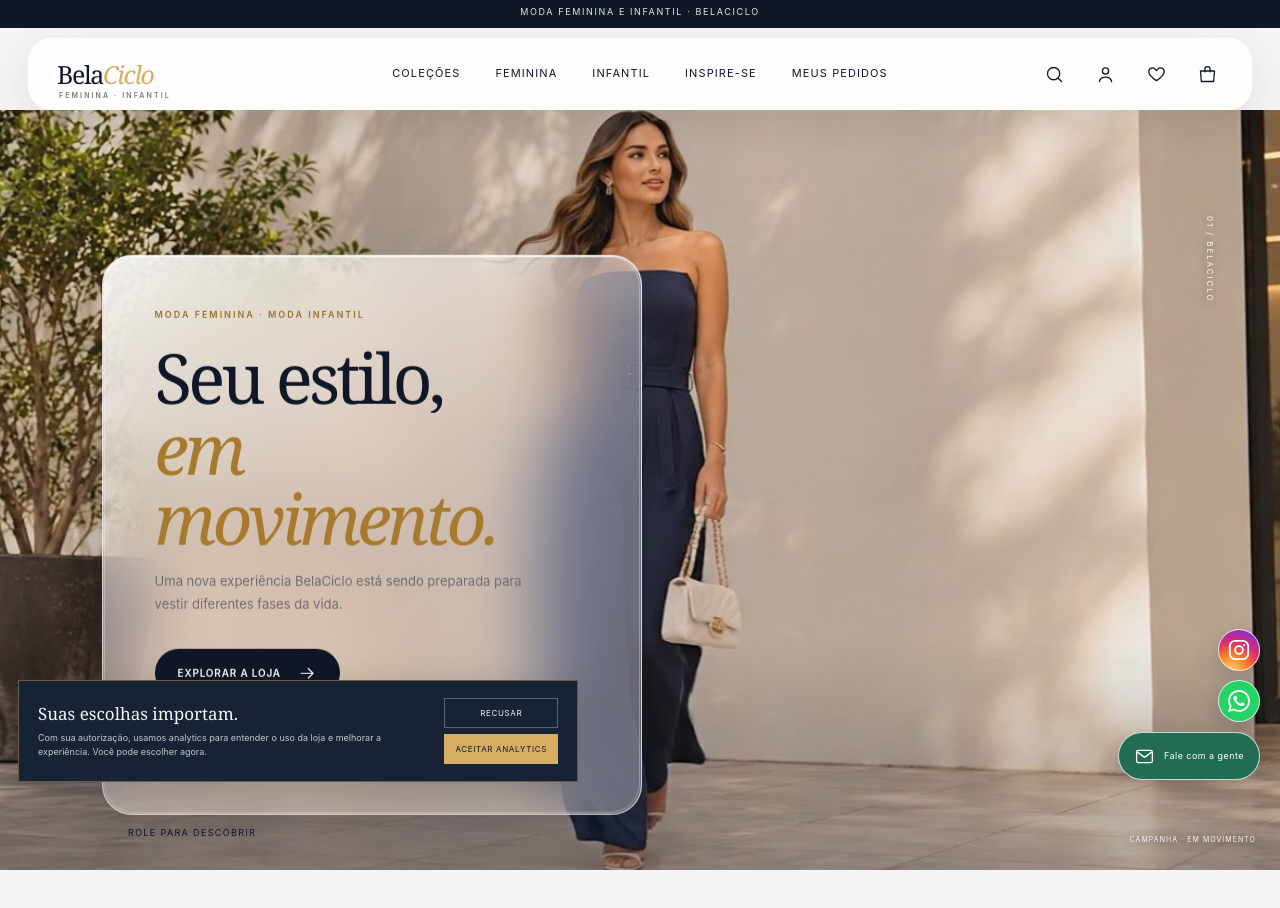
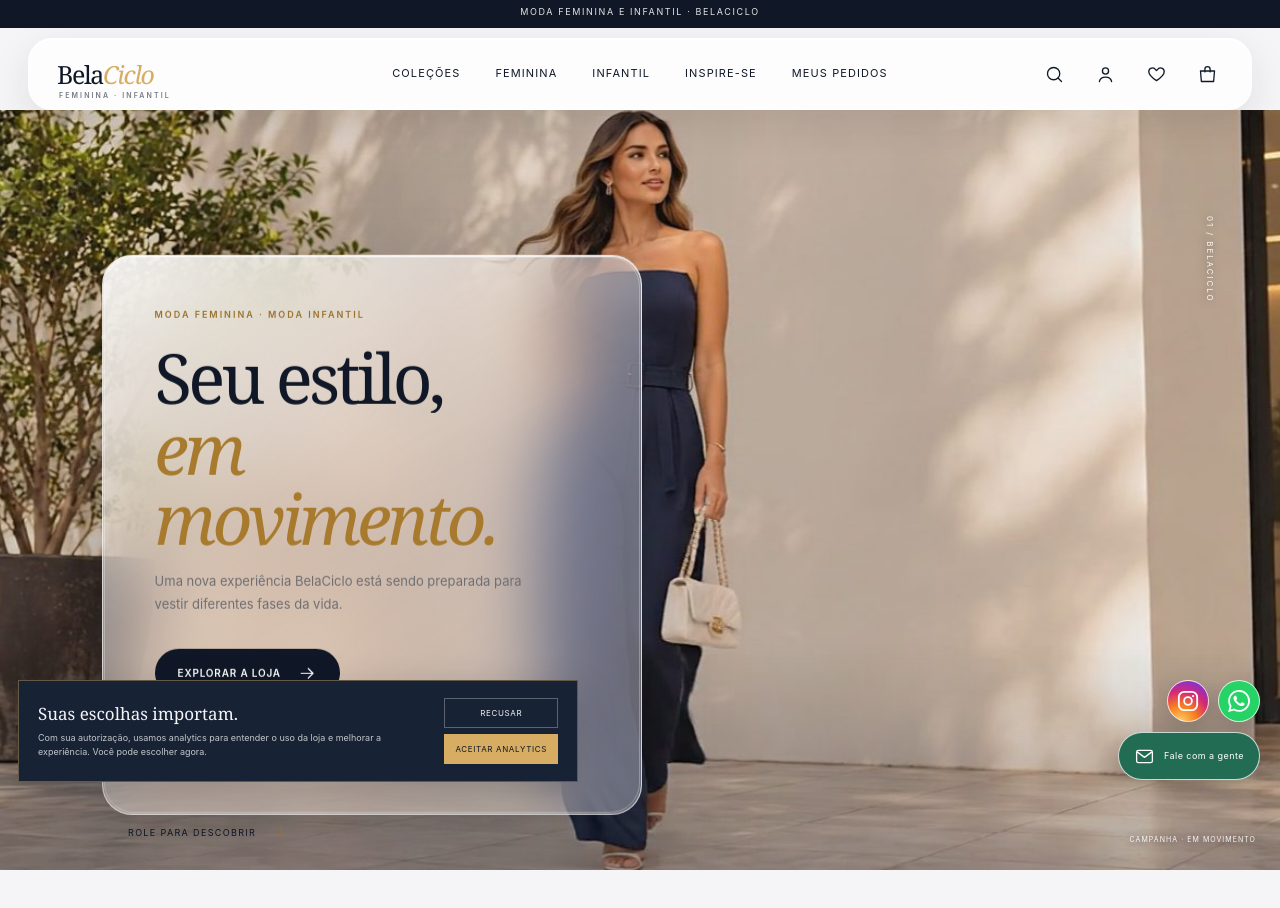
Before and after one commit to gugualaikoabreu-ux/BELACICLO01, a Next.js app: page / in a window 1280 px wide. Shown: the top 908 px of the page. Built offline with nearby package versions, Linux system fonts and the light colour scheme; no server answers; the database is empty.

Commit message:
Align floating social links horizontally

```diff
--- a/app/globals.css
+++ b/app/globals.css
@@ -207,7 +207,7 @@ h1, h2, h3 { font-weight: 400; }
 .footer-column a:hover { color: var(--gold); }
 .footer-bottom { grid-column: 1/-1; padding-top: 18px; margin-top: 15px; display: flex; justify-content: space-between; border-top: 1px solid rgba(255,255,255,.12); color: #858b93; font-size: 8px; letter-spacing: .1em; }
 .contact-float { position: fixed; right: 20px; bottom: 20px; z-index: 30; display: flex; flex-direction: column; align-items: flex-end; gap: 10px; }
-.contact-socials { display: flex; flex-direction: column; align-items: center; gap: 9px; }
+.contact-socials { display: flex; flex-direction: row; align-items: center; gap: 9px; }
 .contact-social-link { width: 42px; height: 42px; display: grid; place-items: center; border: 1px solid rgba(255,255,255,.8); border-radius: 50%; color: white; box-shadow: 0 8px 24px rgba(16,24,39,.2); transition: transform .2s, filter .2s; }
 .contact-social-link:hover { transform: translateY(-2px); filter: brightness(1.06); }
 .contact-social-link svg { width: 22px; height: 22px; }
```
